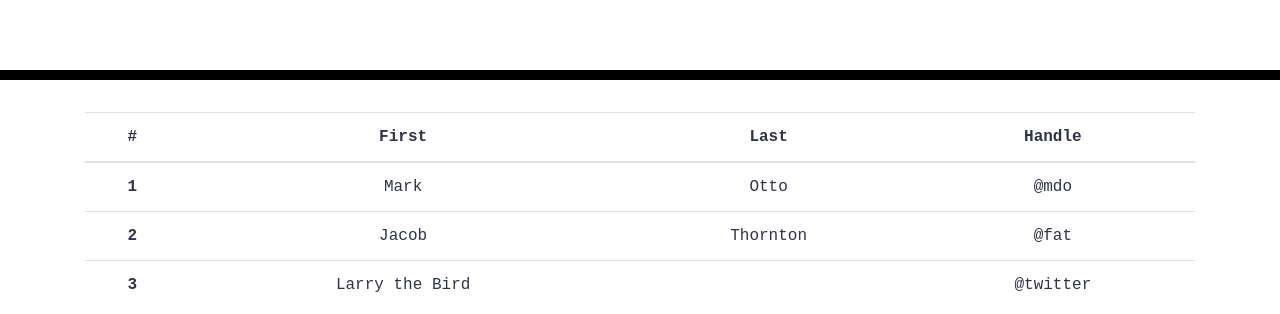
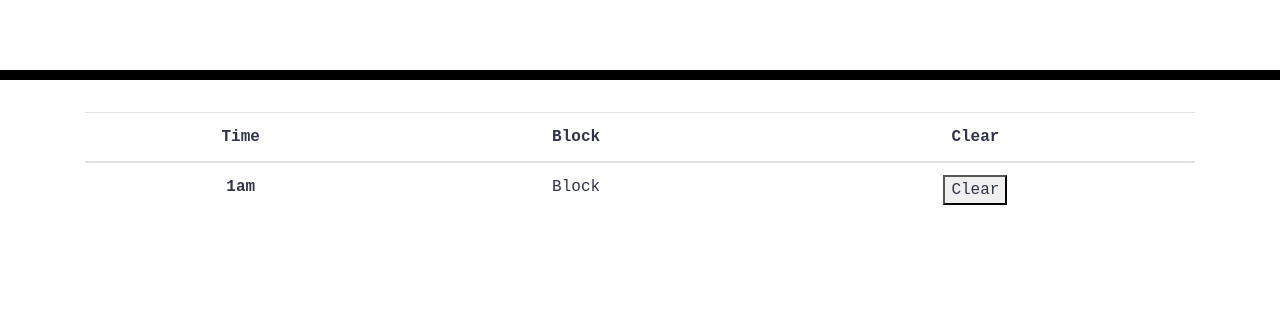
Before and after one commit to Cheez0id/Work-Day-Scheduler-Homework, a plain HTML site: page index.html in a window 1280 px wide. Shown: the part 262-576 px from the top of the page. Drawn offline with nearby package versions, Linux system fonts and the light colour scheme.

Commit message:
adding clear button for calendar

```diff
--- a/Assets/JavaScript/script.js
+++ b/Assets/JavaScript/script.js
@@ -1,2 +1,8 @@
 var dayToday = moment().format("dddd, MMMM Do YYYY");
 $("#currentDay").text(dayToday);
+
+var clearButton = document.querySelector(".clear");
+
+clearButton.addEventListener ("click", function() { console.log ("thistext");
+}
+)
--- a/index.html
+++ b/index.html
@@ -1,4 +1,4 @@
-<!DOCTYPE html>
+ <!DOCTYPE html>
 <html lang="en">
 <head>
     <html lang="en">
@@ -39,30 +39,16 @@
         <table class="table table-hover">
           <thead>
             <tr>
-              <th scope="col">#</th>
-              <th scope="col">First</th>
-              <th scope="col">Last</th>
-              <th scope="col">Handle</th>
+              <th scope="col">Time</th>
+              <th scope="col">Block</th>
+              <th scope="col">Clear</th>
             </tr>
           </thead>
           <tbody>
             <tr>
-              <th scope="row">1</th>
-              <td>Mark</td>
-              <td>Otto</td>
-              <td>@mdo</td>
-            </tr>
-            <tr>
-              <th scope="row">2</th>
-              <td>Jacob</td>
-              <td>Thornton</td>
-              <td>@fat</td>
-            </tr>
-            <tr>
-              <th scope="row">3</th>
-              <td>Larry the Bird</td>
-              <td></td>
-              <td>@twitter</td>
+              <th scope="row">1am</th>
+              <td>Block</td>
+              <td><button class = "clear">Clear</button></td>
             </tr>
           </tbody>
         </table>
```
Also changed, not shown: 1 other file.
